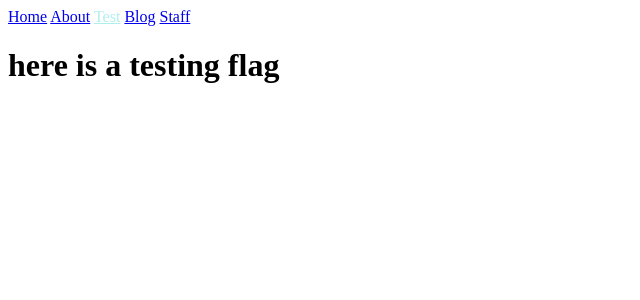
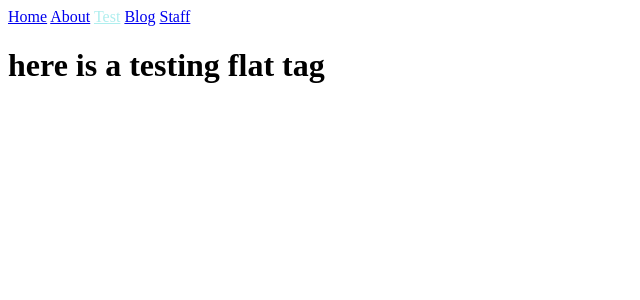
Before and after one commit to AmingLMH/AmingLMH.github.io, a Jekyll site: the page built from test.md, in a window 1280 px wide. Shown: the top 300 px of the page, without its empty margins (0-640 px from the left). Built offline with Jekyll 4.4.1, drawn with Linux system fonts in a browser that asks for light colours.

Commit message:
web-learn

```diff
--- a/test.md
+++ b/test.md
@@ -1,5 +1,6 @@
 ---
 layout: default
 title: test
+author: null
 ---
-# here is a testing flag
+# here is a testing flat tag
```
Also changed, not shown: 1 other file.
